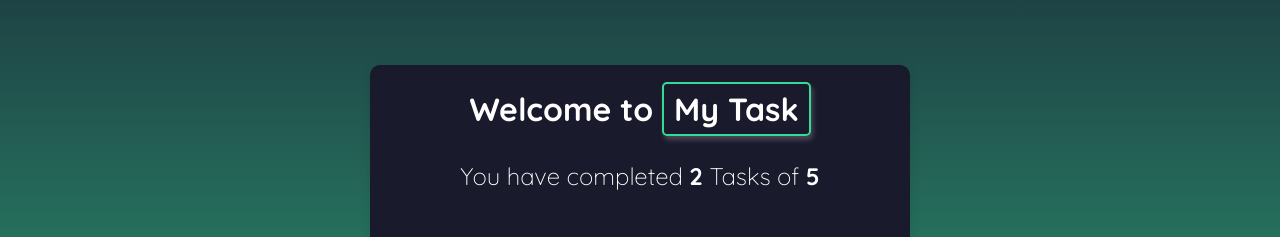
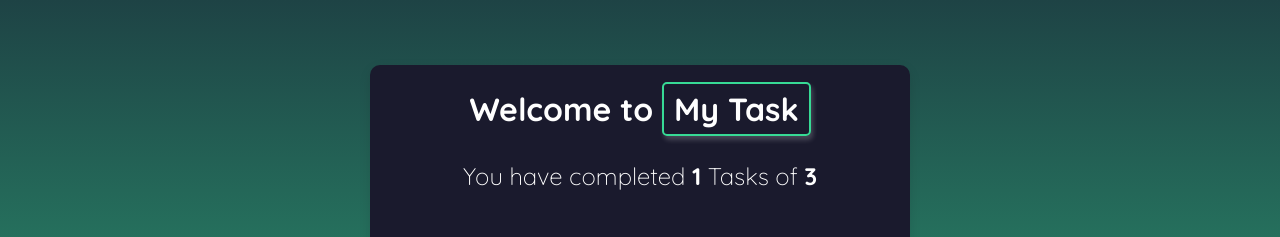
Before and after one commit to annderson8/mytask-reactjs, a React (Create React App) app: page / in a window 1280 px wide. Shown: the top 237 px of the page. Built offline with nearby package versions, Linux system fonts and the light colour scheme.

Commit message:
Add task counter to header

```diff
--- a/src/App.js
+++ b/src/App.js
@@ -15,6 +15,9 @@ function App() {
 
   const [tasks, setTask] = React.useState(defaultTask);
 
+  const totalTask = tasks.length;
+  const totalCompletedTask = tasks.filter( task => !!task.completed).length;
+
   const completeTask = (text) => {
     const newTasks = [...tasks];
     const taskIndex = newTasks.findIndex((task) => task.text === text);
@@ -31,7 +34,11 @@ function App() {
 
   return (
     <>
-      <TaskHeader />
+      <TaskHeader
+        completed={totalCompletedTask}
+        total= {totalTask}
+
+      />
       <TaskFilter />
       <TaskList>
         {tasks.map((task) => (
--- a/src/components/TaskHeader/index.js
+++ b/src/components/TaskHeader/index.js
@@ -1,11 +1,11 @@
 import "./style.css";
 
-function TaskHeader() {
+function TaskHeader({ completed, total }) {
   return (
     <header className="task-header">
       <h1> Welcome to <span>My Task</span></h1>
       <h2>
-        You have completed <span>2</span> Tasks of <span>5</span>
+        You have completed <span>{completed}</span> Tasks of <span>{total}</span>
       </h2>
     </header>
   );
```
